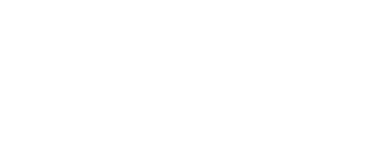
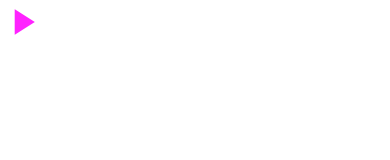
Before and after one commit to alexmesquita/bugleRinging, a React Native app: screen / in a window 390 px wide. Shown: the top 160 px of the page. Built offline with nearby package versions, Linux system fonts and the light colour scheme.

Commit message:
adding expo-av

```diff
--- a/App.tsx
+++ b/App.tsx
@@ -1,11 +1,22 @@
-import React from 'react'
+import React, { useState } from 'react'
 
-import { StyleSheet, View } from 'react-native'
+import { StyleSheet, View, Pressable } from 'react-native'
+import { MaterialIcons } from '@expo/vector-icons'
+import {Audio} from 'expo-av'
 
 import { RingingList } from './src/screens/RingingList'
 
 export default function App() {
-  return <View style={styles.container}></View>
+  const [audioFileUri, setAudioFileUri] = useState<string | null>(
+    './assets/audio/two.mp3',
+  )
+  return (
+    <View style={styles.container}>
+      <Pressable>
+        <MaterialIcons name="play-arrow" size={44} color="#F2F" />
+      </Pressable>
+    </View>
+  )
 
   // return <RingingList />
 }
```
